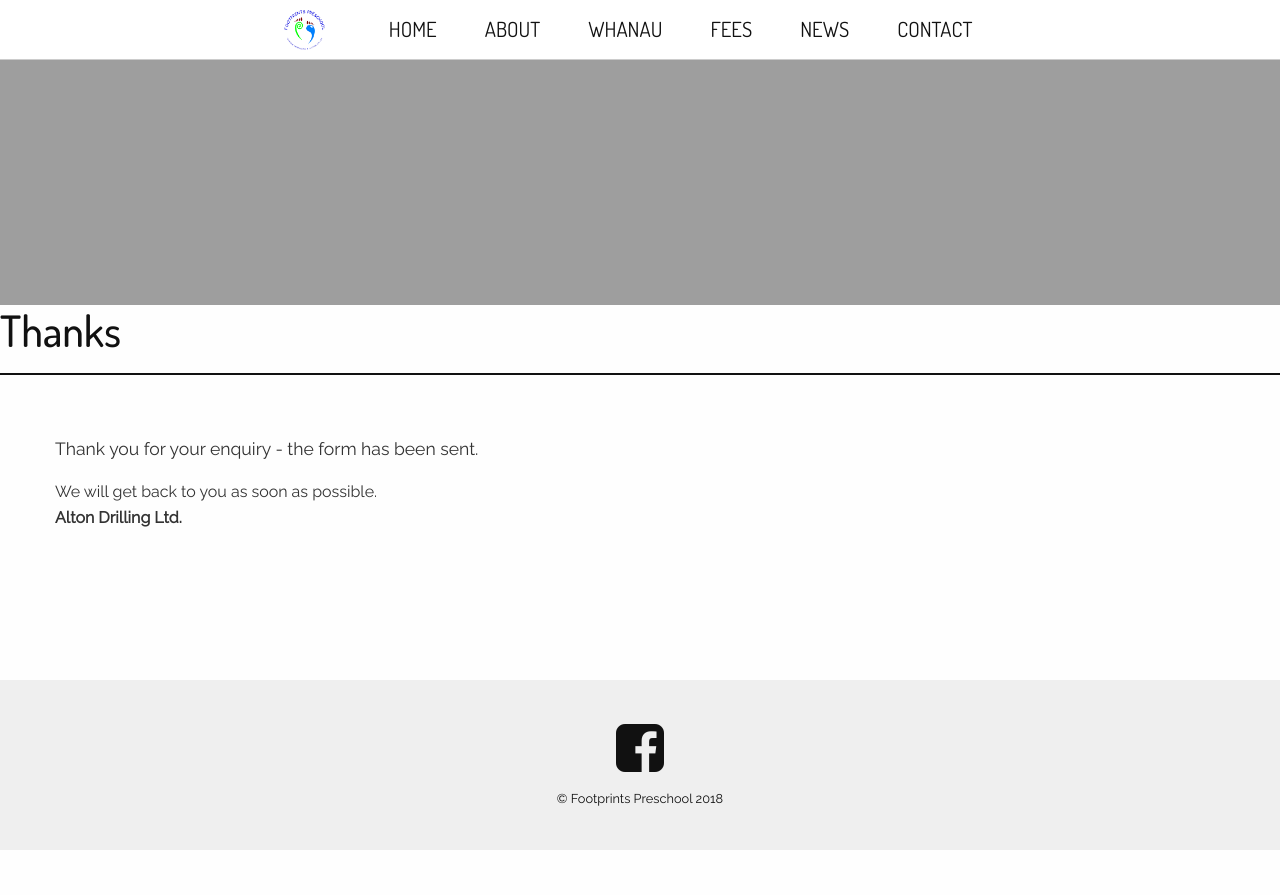
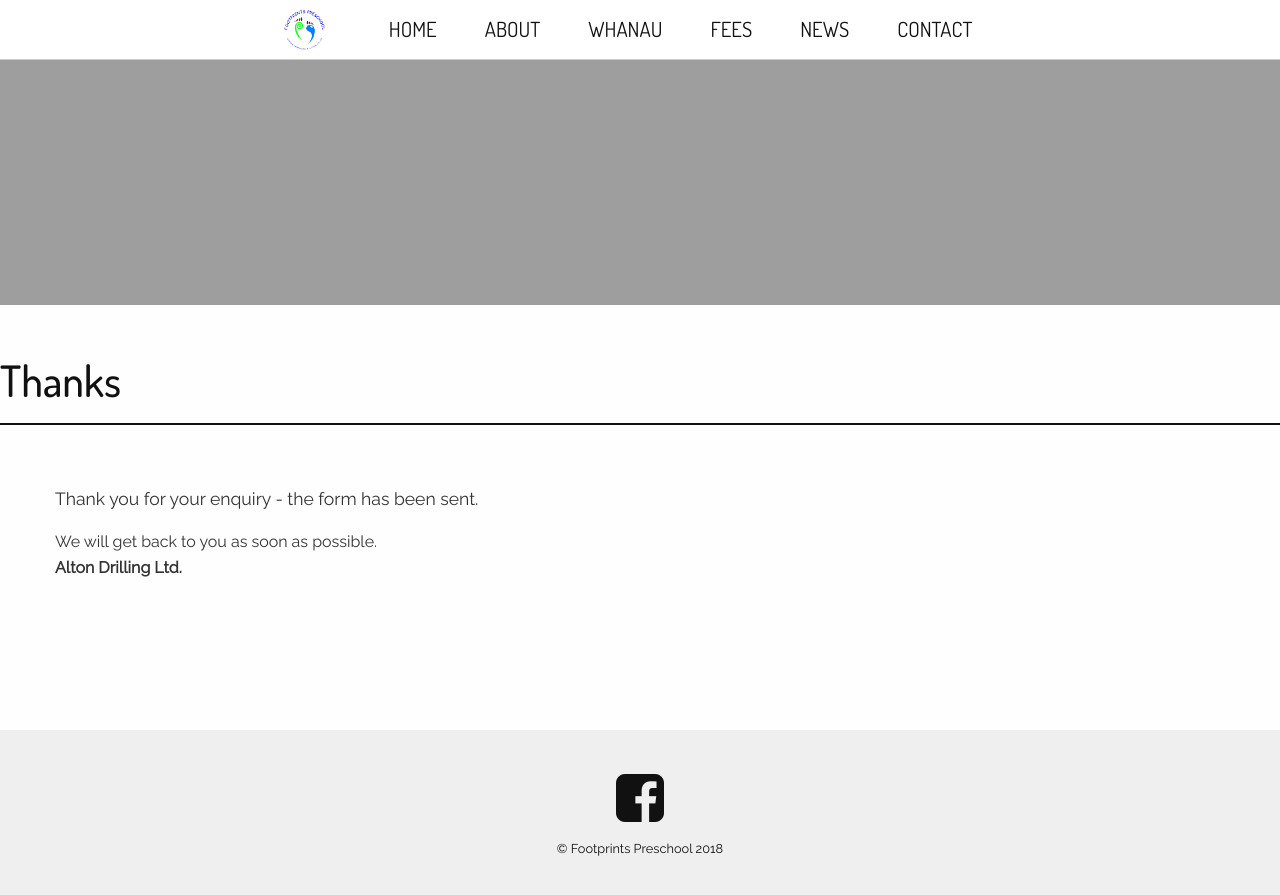
Before and after one commit to viv-b/footprints-preschool, a Jekyll site: the page built from contact-success.html, in a window 1280 px wide and 900 px high, scrolled down 190 px. Shown: the top 895 px of the window. Built offline with Jekyll 4.4.1, drawn with Linux system fonts in a browser that asks for light colours; nearby versions of some CDN libraries; before the commit the page ends 1040 px from its top, so only the background shows below that.

Commit message:
Updated 'css/typography.css' via CloudCannon

```diff
--- a/css/typography.css
+++ b/css/typography.css
@@ -17,6 +17,9 @@ h1 {
     font-weight: 500;
     margin: 0;
     padding: 0;
+}
+h1.main-heading {
+    margin-top: 50px;
 }
 h2 {
     line-height: 1.2;
```
